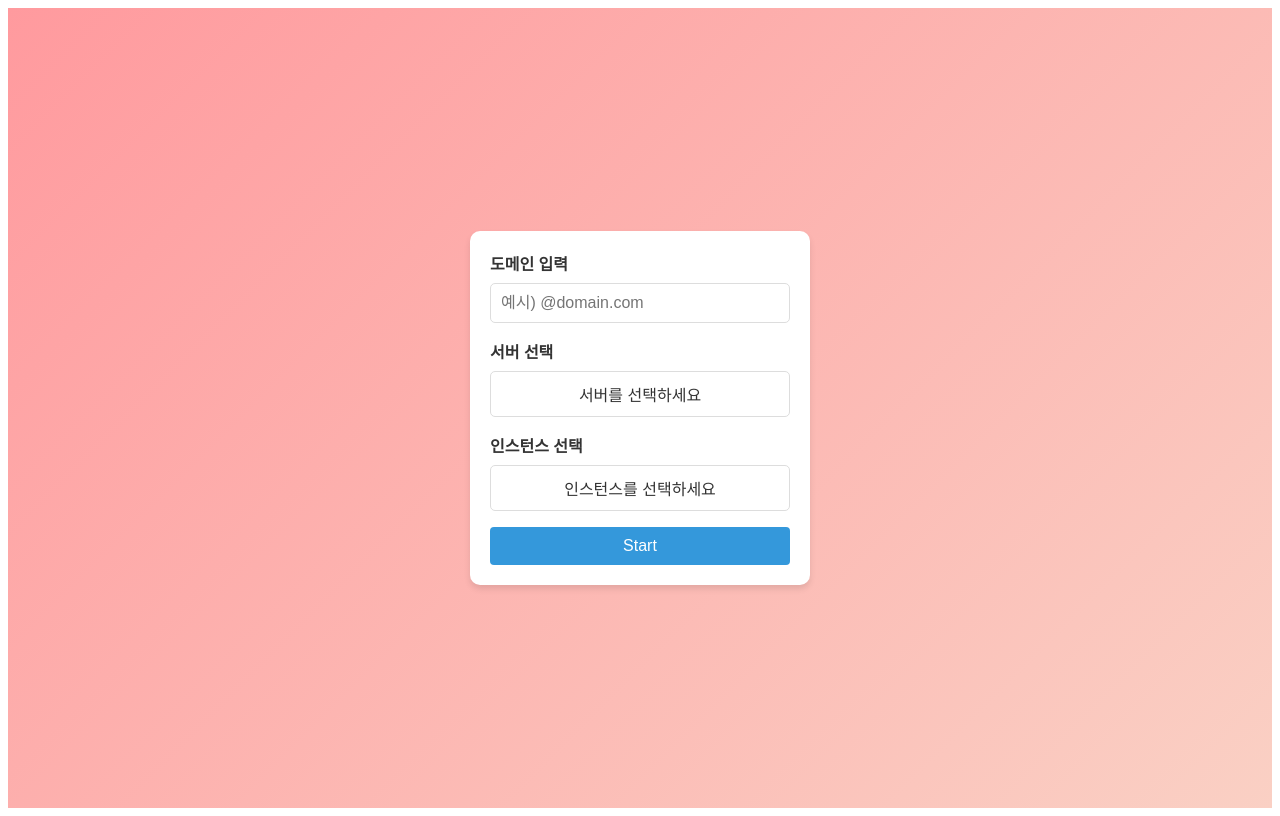
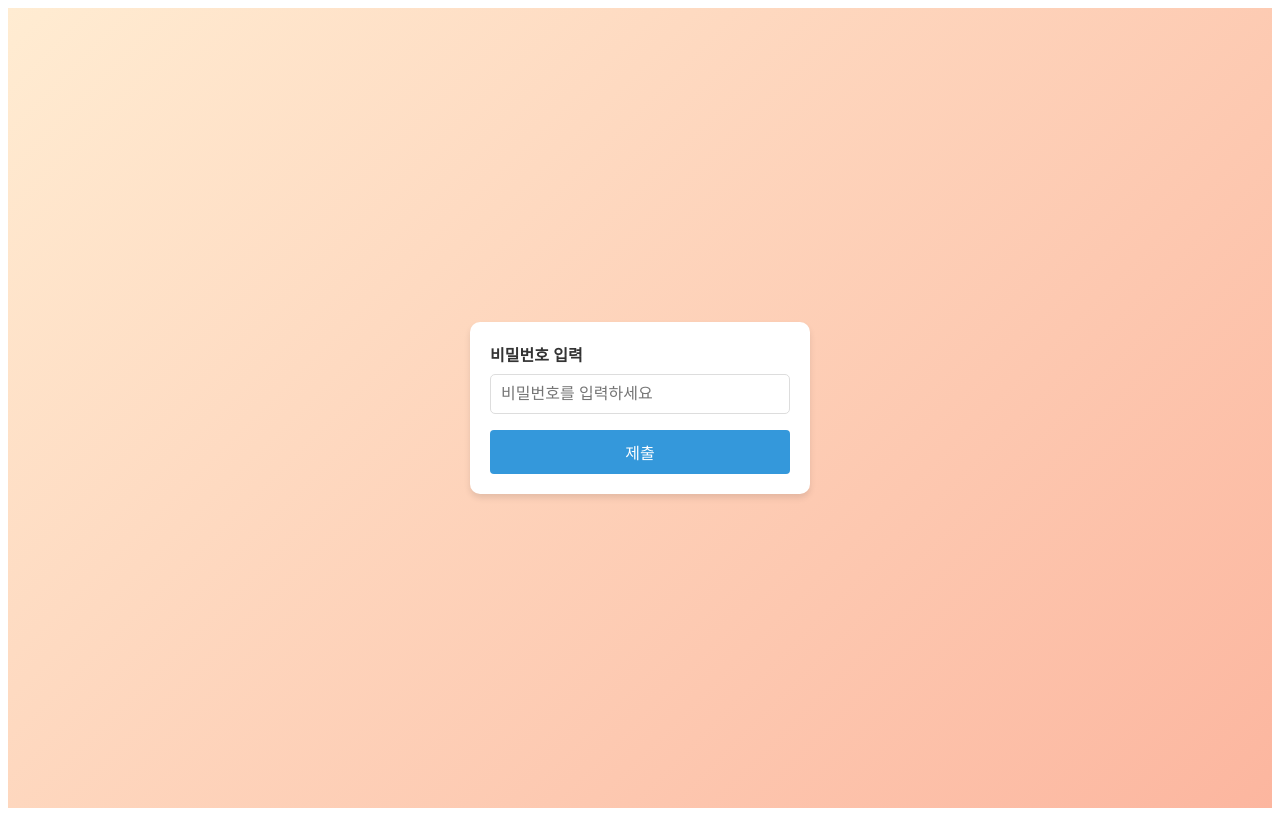
Before and after one commit to linju7/WTAFE, a React (Create React App) app in the folder wtafe/: page / in a window 1280 px wide. Built offline with nearby package versions, Linux system fonts and the light colour scheme.

Commit message:
비밀번호 검증하는 페이지 추가 + api 확인 완료

```diff
--- a/wtafe/src/App.js
+++ b/wtafe/src/App.js
@@ -2,12 +2,14 @@ import React from "react";
 import { BrowserRouter as Router, Routes, Route } from "react-router-dom";
 import Home from "./pages/home/home";
 import MainPage from "./pages/mainpage/mainpage";
+import Security from "./pages/security/security";
 
 function App() {
   return (
     <Router>
       <Routes>
-        <Route path="/" element={<Home />} />
+        <Route path="/" element={<Security />} />
+        <Route path="/home" element={<Home />} />
         <Route path="/mainpage" element={<MainPage />} />
       </Routes>
     </Router>
--- /dev/null
+++ b/wtafe/src/pages/security/security.css
@@ -0,0 +1,55 @@
+.security-container {
+  display: flex;
+  flex-direction: column;
+  align-items: center;
+  justify-content: center;
+  height: 100vh;
+  background: linear-gradient(135deg, #ffecd2 0%, #fcb69f 100%);
+  font-family: 'Arial', sans-serif;
+  color: #333;
+}
+
+.security-form {
+  display: flex;
+  flex-direction: column;
+  width: 300px;
+  padding: 20px;
+  background: #fff;
+  border-radius: 10px;
+  box-shadow: 0 4px 6px rgba(0, 0, 0, 0.1);
+}
+
+.security-form label {
+  margin-bottom: 0.5rem;
+  font-weight: bold;
+}
+
+.security-form input {
+  margin-bottom: 1rem;
+  padding: 10px;
+  border: 1px solid #ddd;
+  border-radius: 5px;
+  font-size: 1rem;
+  transition: all 0.3s ease;
+}
+
+.security-form input:focus {
+  border-color: #ff6f61;
+  box-shadow: 0 0 8px rgba(255, 111, 97, 0.5);
+}
+
+.submit-button {
+  padding: 10px 16px;
+  font-size: 16px;
+  background-color: #3498db;
+  color: white;
+  border: none;
+  border-radius: 4px;
+  cursor: pointer;
+  transition: background-color 0.3s ease;
+}
+
+.submit-button:disabled {
+  background-color: #b0c4de;
+  cursor: not-allowed;
+}
--- /dev/null
+++ b/wtafe/src/pages/security/security.jsx
@@ -0,0 +1,64 @@
+import React, { useState } from 'react';
+import { useNavigate } from 'react-router-dom'; // useNavigate import
+import './security.css';
+
+const Security = () => {
+  const [password, setPassword] = useState('');
+  const [loading, setLoading] = useState(false);
+  const navigate = useNavigate(); // useNavigate 초기화
+
+  const handleChange = (e) => {
+    setPassword(e.target.value);
+  };
+
+  const handleSubmit = async (e) => {
+    e.preventDefault();
+    setLoading(true);
+
+    try {
+      const response = await fetch('http://127.0.0.1:8000/api/security', {
+        method: 'POST',
+        headers: {
+          'Content-Type': 'application/json',
+        },
+        body: JSON.stringify({ password }),
+      });
+
+      const data = await response.json();
+
+      if (data.status === 'success') {
+        alert('비밀번호 인증 성공!');
+        navigate('/home'); // 성공 시 Home 페이지로 이동
+      } else {
+        alert(`비밀번호 인증 실패: ${data.message || '다시 시도해주세요.'}`);
+      }
+    } catch (error) {
+      console.error('네트워크 오류:', error);
+      alert('네트워크 오류가 발생했습니다.');
+    } finally {
+      setLoading(false);
+    }
+  };
+
+  return (
+    <div className="security-container">
+      <form className="security-form" onSubmit={handleSubmit}>
+        <label htmlFor="password">비밀번호 입력</label>
+        <input
+          type="password"
+          id="password"
+          name="password"
+          placeholder="비밀번호를 입력하세요"
+          value={password}
+          onChange={handleChange}
+          required
+        />
+        <button type="submit" className="submit-button" disabled={loading}>
+          {loading ? '처리 중...' : '제출'}
+        </button>
+      </form>
+    </div>
+  );
+};
+
+export default Security;
```
